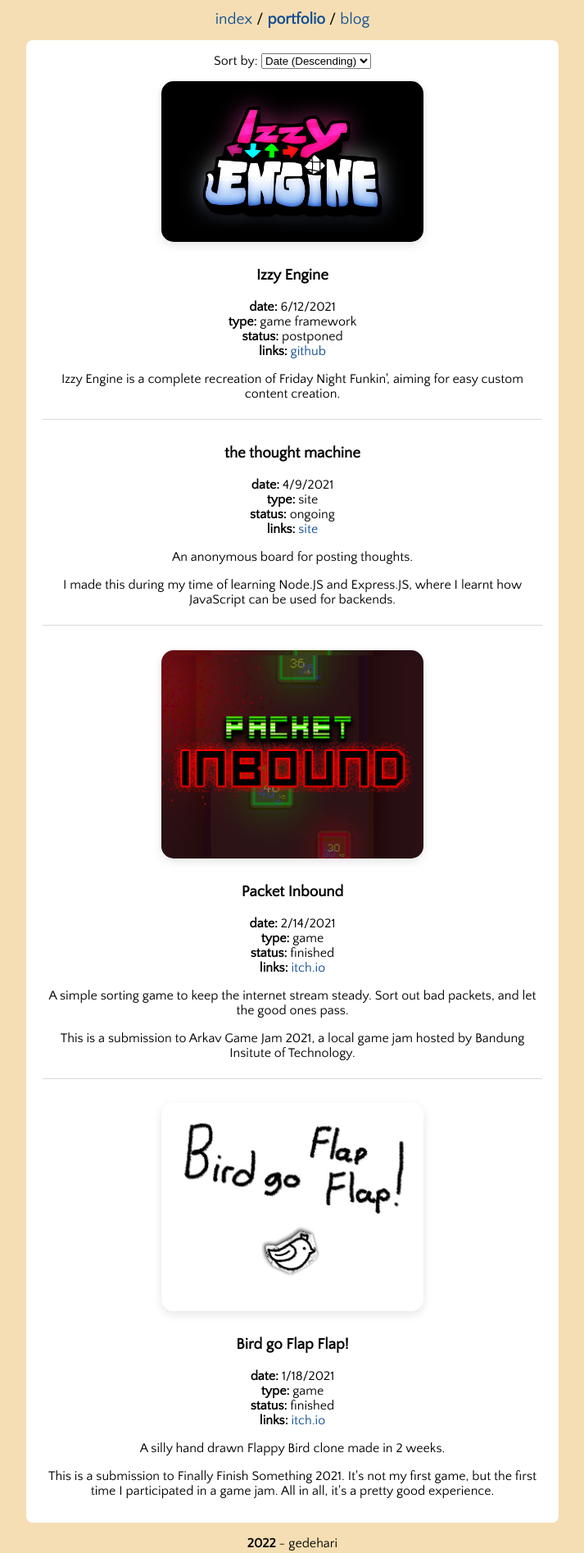
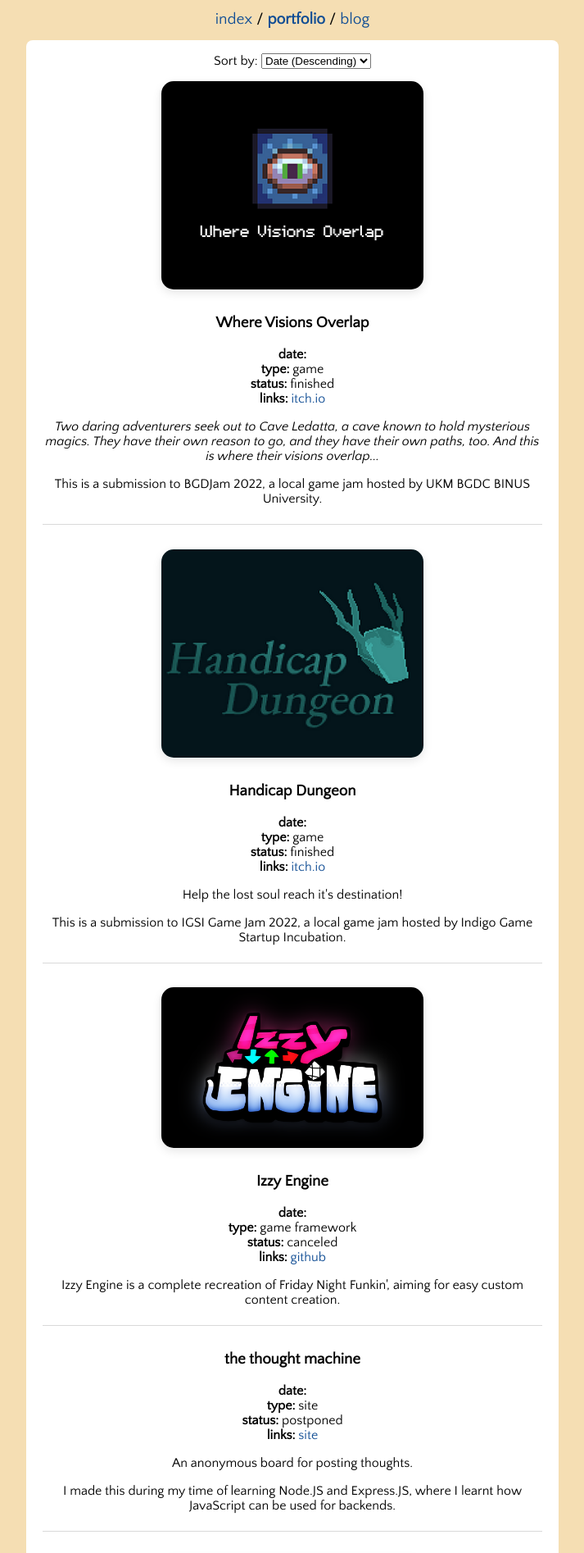
Before and after one commit to sqirradotdev/homepage-old, a plain HTML site: page portfolio.html in a window 1280 px wide. Shown: the top 1894 px of the page at 82% size, without its empty margins (283-996 px from the left). Drawn offline with Linux system fonts and the light colour scheme.

Commit message:
update portfolio list, change my nickname

```diff
--- a/css/main.css
+++ b/css/main.css
@@ -75,7 +75,7 @@ main *:not(.project-list) {
     opacity: 0%;
 
     animation-name: main-children-anim;
-    animation-duration: 350ms;
+    animation-duration: 500ms;
     animation-fill-mode: forwards;
     animation-timing-function: ease-out;
 }
--- /dev/null
+++ b/js/portfolio.js
@@ -0,0 +1,3 @@
+window.addEventListener("DOMContentLoaded", () => {
+    console.log("Portfolio script loaded.")
+})
--- a/portfolio.html
+++ b/portfolio.html
@@ -29,30 +29,54 @@
         </div>
 
         <div class="project-list">
-            <div class="project-row">
-                <img src="img/izzy.png">
+            <div class="project-row" data-date="2022-10-23">
+                <img src="img/portfolio/visions.png">
+                <h3>Where Visions Overlap</h2>
+                <p>
+                    <b>date:</b> <span name="date-2022-10-23"></span><br>
+                    <b>type:</b> game<br>
+                    <b>status:</b> finished<br>
+                    <b>links:</b> <a href="https://gedehari.itch.io/visions">itch.io</a>
+                </p>
+                <p><em>Two daring adventurers seek out to Cave Ledatta, a cave known to hold mysterious magics. They have their own reason to go, and they have their own paths, too. And this is where their visions overlap...</em></p>
+                <p>This is a submission to BGDJam 2022, a local game jam hosted by UKM BGDC BINUS University.</p>
+            </div>
+            <div class="project-row" data-date="2022-3-19">
+                <img src="img/portfolio/handicap.png">
+                <h3>Handicap Dungeon</h2>
+                <p>
+                    <b>date:</b> <span name="date-2022-3-19"></span><br>
+                    <b>type:</b> game<br>
+                    <b>status:</b> finished<br>
+                    <b>links:</b> <a href="https://mfproject.itch.io/igsigj22">itch.io</a>
+                </p>
+                <p>Help the lost soul reach it's destination!</p>
+                <p>This is a submission to IGSI Game Jam 2022, a local game jam hosted by Indigo Game Startup Incubation.</p>
+            </div>
+            <div class="project-row" data-date="2021-5-12">
+                <img src="img/portfolio/izzy.png">
                 <h3>Izzy Engine</h2>
                 <p>
                     <b>date:</b> <span name="date-2021-5-12"></span><br>
                     <b>type:</b> game framework<br>
-                    <b>status:</b> postponed<br>
+                    <b>status:</b> canceled<br>
                     <b>links:</b> <a href="https://github.com/gedehari/IzzyEngine">github</a>
                 </p>
                 <p>Izzy Engine is a complete recreation of Friday Night Funkin', aiming for easy custom content creation. </p>
             </div>
-            <div class="project-row">
+            <div class="project-row" data-date="2021-3-9">
                 <h3>the thought machine</h2>
                 <p>
                     <b>date:</b> <span name="date-2021-3-9"></span><br>
                     <b>type:</b> site<br>
-                    <b>status:</b> ongoing<br>
+                    <b>status:</b> postponed<br>
                     <b>links:</b> <a href="https://thought-machine.herokuapp.com/">site</a>
                 </p>
                 <p>An anonymous board for posting thoughts.</p>
                 <p>I made this during my time of learning Node.JS and Express.JS, where I learnt how JavaScript can be used for backends.</p>
             </div>
-            <div class="project-row">
-                <img src="img/packet.png">
+            <div class="project-row" data-date="2021-1-14">
+                <img src="img/portfolio/packet.png">
                 <h3>Packet Inbound</h2>
                 <p>
                     <b>date:</b> <span name="date-2021-1-14"></span><br>
@@ -63,8 +87,8 @@
                 <p>A simple sorting game to keep the internet stream steady. Sort out bad packets, and let the good ones pass.</p>
                 <p>This is a submission to Arkav Game Jam 2021, a local game jam hosted by Bandung Insitute of Technology.</p>
             </div>
-            <div class="project-row">
-                <img src="img/bird.png">
+            <div class="project-row" data-date="2022-1-18">
+                <img src="img/portfolio/bird.png">
                 <h3>Bird go Flap Flap!</h2>
                 <p>
                     <b>date:</b> <span name="date-2021-0-18"></span><br>
@@ -81,6 +105,8 @@
     <footer>
         <p class="copyright"><b>2022</b> - gedehari</p>
     </footer>
+
+    <script type="module" src="js/portfolio.js"
 
     <script type="text/javascript">
         "use strict";
```
Also changed, not shown: index.html (+8 -9 lines), img/portfolio/bird.png (renamed from img/bird.png), img/portfolio/handicap.png (added), img/portfolio/izzy.png (renamed from img/izzy.png), img/portfolio/packet.png (renamed from img/packet.png), img/portfolio/visions.png (added), 1 other file.
